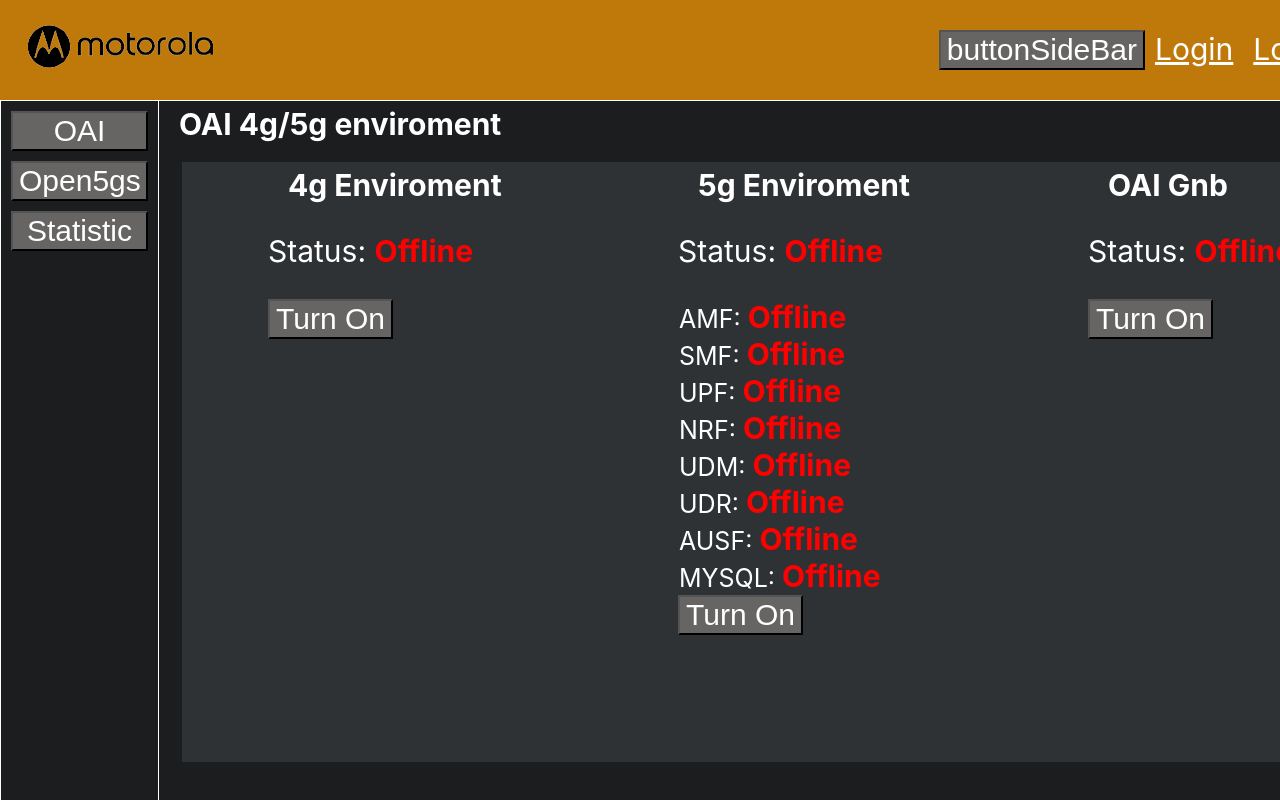
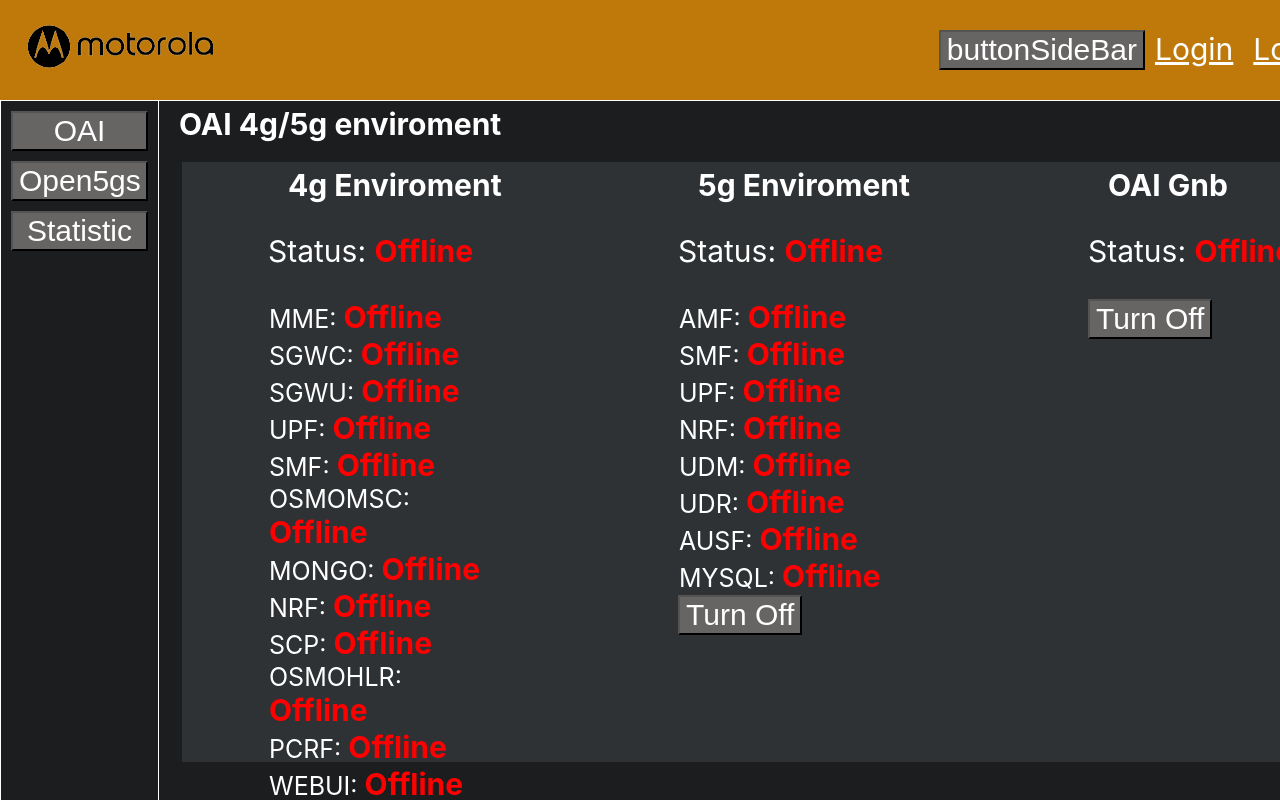
Before and after one commit to mvbs3/MotorolaEnviromentWebApp, a React (Create React App) app in the folder envwebapp/: page / in a window 1280 px wide. Shown: the top 800 px of the page. Built offline with nearby package versions, Linux system fonts and the light colour scheme.

Commit message:
Replicando oq foi feito ate agora do 5g para o 4g

```diff
--- a/envwebapp/src/Components/Body.js
+++ b/envwebapp/src/Components/Body.js
@@ -13,6 +13,20 @@
     AUSF: "Offline",
     MYSQL: "Offline",
   });
+  const [status4g, setStatus4g] = useState({
+    MME: "Offline",
+    SGWC: "Offline",
+    SGWU: "Offline",
+    UPF: "Offline",
+    SMF: "Offline",
+    OSMOMSC: "Offline",
+    MONGO: "Offline",
+    NRF: "Offline",
+    SCP: "Offline",
+    OSMOHLR: "Offline",
+    PCRF: "Offline",
+    WEBUI: "Offline",
+  });
 
   return (
     <div className={style.body}>
@@ -26,11 +40,15 @@
       <div className={style.bodyCenter}>
         <h1>OAI 4g/5g enviroment</h1>
         <div className={style.networkFunctions}>
-          <EnviromentDetail Title="4g Enviroment" Status="Offline" />
+          <EnviromentDetail
+            Title="4g Enviroment"
+            Status="Offline"
+            ActualStatus={status4g}
+            setStatusFunc={setStatus4g}
+          />
           <EnviromentDetail
             Title="5g Enviroment"
             Status="Offline"
-            ComponentStatus={[1, 1, 0, 1, 1, 1, 1, 1]}
             ActualStatus={status5g}
             setStatusFunc={setStatus5g}
           />
--- a/envwebapp/src/Components/EnviromentDetail.js
+++ b/envwebapp/src/Components/EnviromentDetail.js
@@ -1,10 +1,12 @@
-import React from "react";
+import React, { useState } from "react";
 import style from "./EnviromentDetail.module.css";
-import axios from 'axios'
+import axios from "axios";
 
 const baseUrl = "http://localhost:5000";
 
 function EnviromentDetail(props) {
+  const [Status, setStatus] = useState(false);
+  //just paint the colors of the ONLINE or OFFLINE status
   function colorStatus(status) {
     if (status === "Online") {
       return <b style={{ color: "green" }}>{status}</b>;
@@ -15,25 +17,20 @@
     }
   }
 
-  function request5gStatus(core){
-    console.log(baseUrl+'/'+core.split(" ")[0])
-      axios.get(baseUrl+'/'+core.split(" ")[0])
-      .then( res =>{
-        const dados = res.data
-        console.log(dados)
-        set5gGeneralStatus(
-          dados,
-          props.ActualStatus,
-          props.setStatusFunc
-        )
+  function request5gStatus(core) {
+    setStatus(!Status);
+    console.log(
+      baseUrl + "/" + core.split(" ")[0] + "/" + (Status ? "on" : "off")
+    );
+    axios
+      .get(baseUrl + "/" + core.split(" ")[0] + "/" + (Status ? "on" : "off"))
+      .then((res) => {
+        const dados = res.data;
+        console.log(dados);
+        set5gGeneralStatus(dados, props.ActualStatus, props.setStatusFunc);
 
-        console.log(dados)
-      }
-
-      )
-
-
-
+        console.log(dados);
+      });
   }
   const set5gGeneralStatus = (actualStatus, statusBefore, funcSetStatus) => {
     //copiando o dictionary
@@ -41,23 +38,46 @@
     let copiaStatus5g = { ...statusBefore };
 
     Object.keys(copiaStatus5g).map((key, i) => {
-      return copiaStatus5g[key] = (() => {
+      return (copiaStatus5g[key] = (() => {
         if (actualStatus[i] === 0) return "Offline";
         else return "Online";
-      })();
+      })());
     });
 
     funcSetStatus(copiaStatus5g);
   };
   function coreComponents(core) {
     var oai5g = ["AMF", "SMF", "UPF", "NRF", "UDM", "UDR", "AUSF", "MYSQL"];
+    var open4g = [
+      "MME",
+      "SGWC",
+      "SGWU",
+      "UPF",
+      "SMF",
+      "OSMOMSC",
+      "HSS",
+      "MONGO",
+      "NRF",
+      "SCP",
+      "OSMOHLR",
+      "PCRF,",
+      "WEBUI",
+    ];
     oai5g = { ...props.ActualStatus };
-
+    open4g = { ...props.ActualStatus };
     if (core === "5g Enviroment") {
       return Object.keys(oai5g).map((key, i) => {
         return (
           <p key={i} className={style.networkFunction}>
             {key}: {colorStatus(oai5g[key])}
+          </p>
+        );
+      });
+    } else if (core === "4g Enviroment") {
+      return Object.keys(open4g).map((key, i) => {
+        return (
+          <p key={i} className={style.networkFunction}>
+            {key}: {colorStatus(open4g[key])}
           </p>
         );
       });
@@ -68,18 +88,8 @@
       <h1>{props.Title}</h1>
       <p>Status: {colorStatus(props.Status)}</p>
       <div className="">{coreComponents(props.Title)}</div>
-      <button
-        onClick={() => request5gStatus(props.Title)
-
-        }
-      >
-        {(() => {
-          if (props.Status === "Online") {
-            return <>Turn Off</>;
-          } else {
-            return <>Turn On</>;
-          }
-        })()}
+      <button onClick={() => request5gStatus(props.Title)}>
+        {Status ? <>Turn On</> : <>Turn Off</>}
       </button>
     </div>
   );
```
Also changed, not shown: 1 other file (tests, documents, lock files or other folders).
